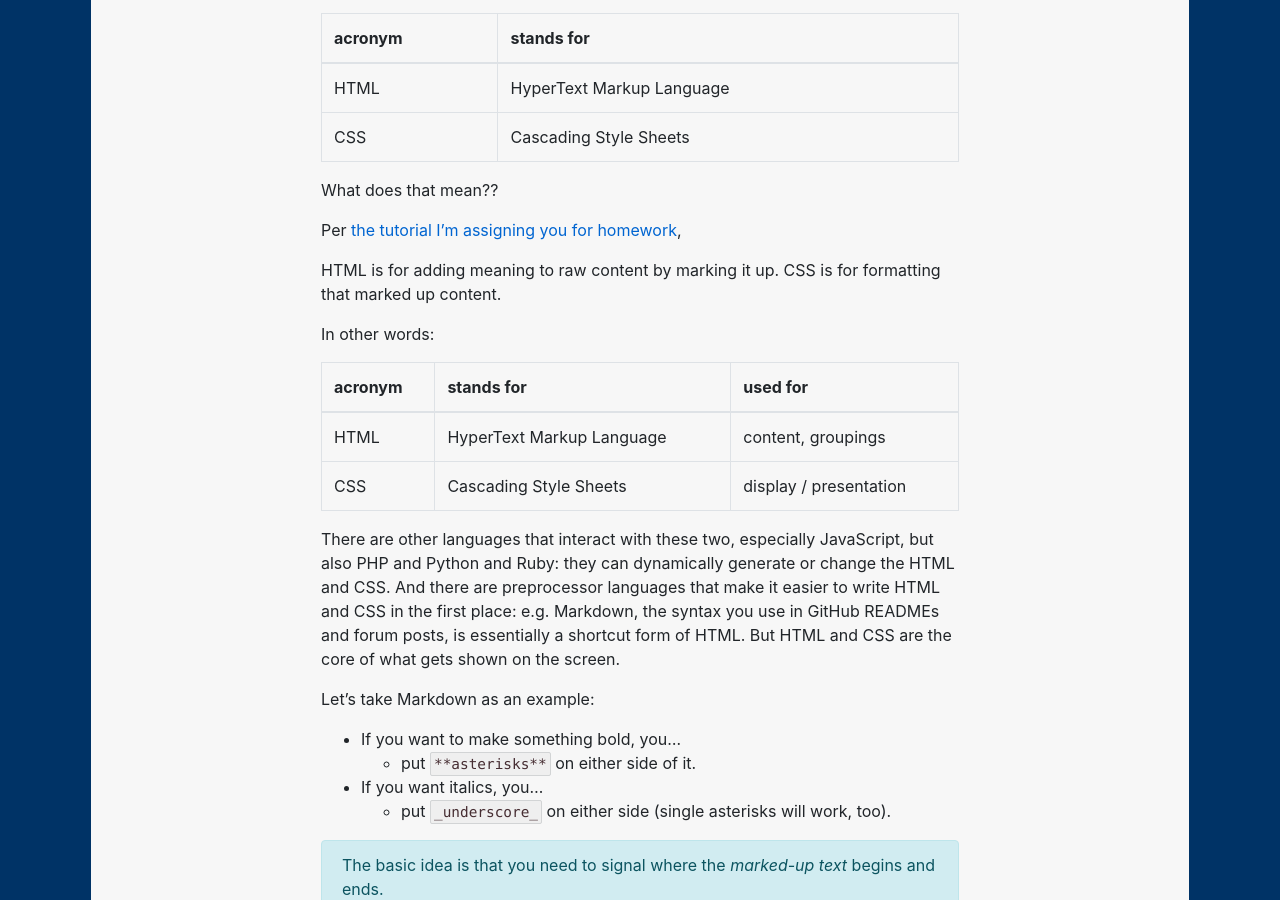
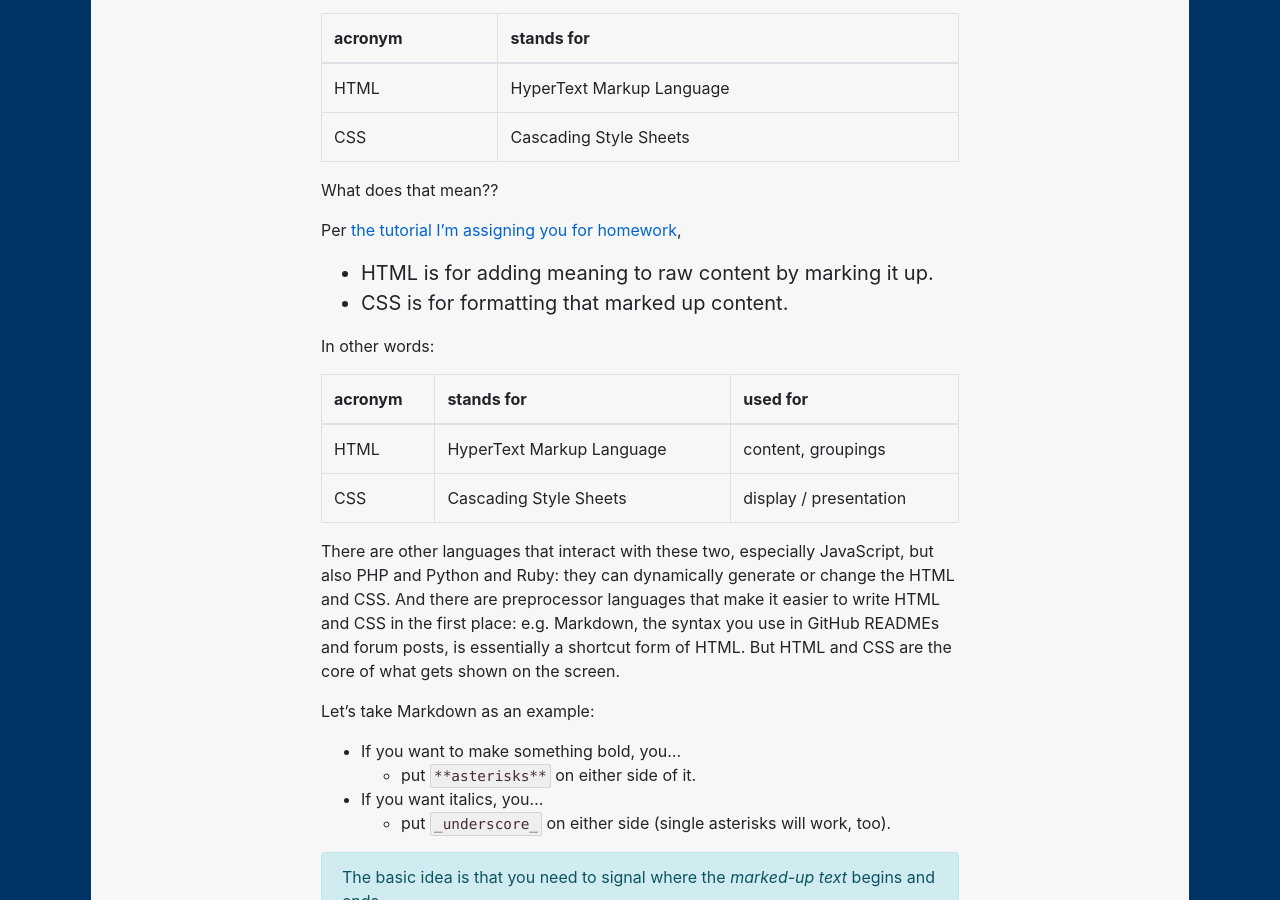
Before and after one commit to benmiller314/cdm2021spring, a Jekyll site: the page built from plans/lesson-16.md, in a window 1280 px wide and 900 px high, scrolled down 1065 px. Built offline with Jekyll 4.4.1, drawn with Linux system fonts in a browser that asks for light colours; our own code applies the rules of GitHub Pages for plain Markdown files.

Commit message:
fix blockquote formatting
bootstrap requires class="blockquote"

```diff
--- a/plans/lesson-16.md
+++ b/plans/lesson-16.md
@@ -60,8 +60,9 @@ What does that mean??
 
 Per [the tutorial I'm assigning you for homework](https://internetingishard.com/html-and-css/introduction#html-css-and-javascript),
 
-> HTML is for adding meaning to raw content by marking it up.
-CSS is for formatting that marked up content.
+<blockquote class="blockquote">
+    <ul><li>HTML is for adding meaning to raw content by marking it up.</li><li>CSS is for formatting that marked up content.</li></ul>
+</blockquote>
 
 
 In other words:
```
